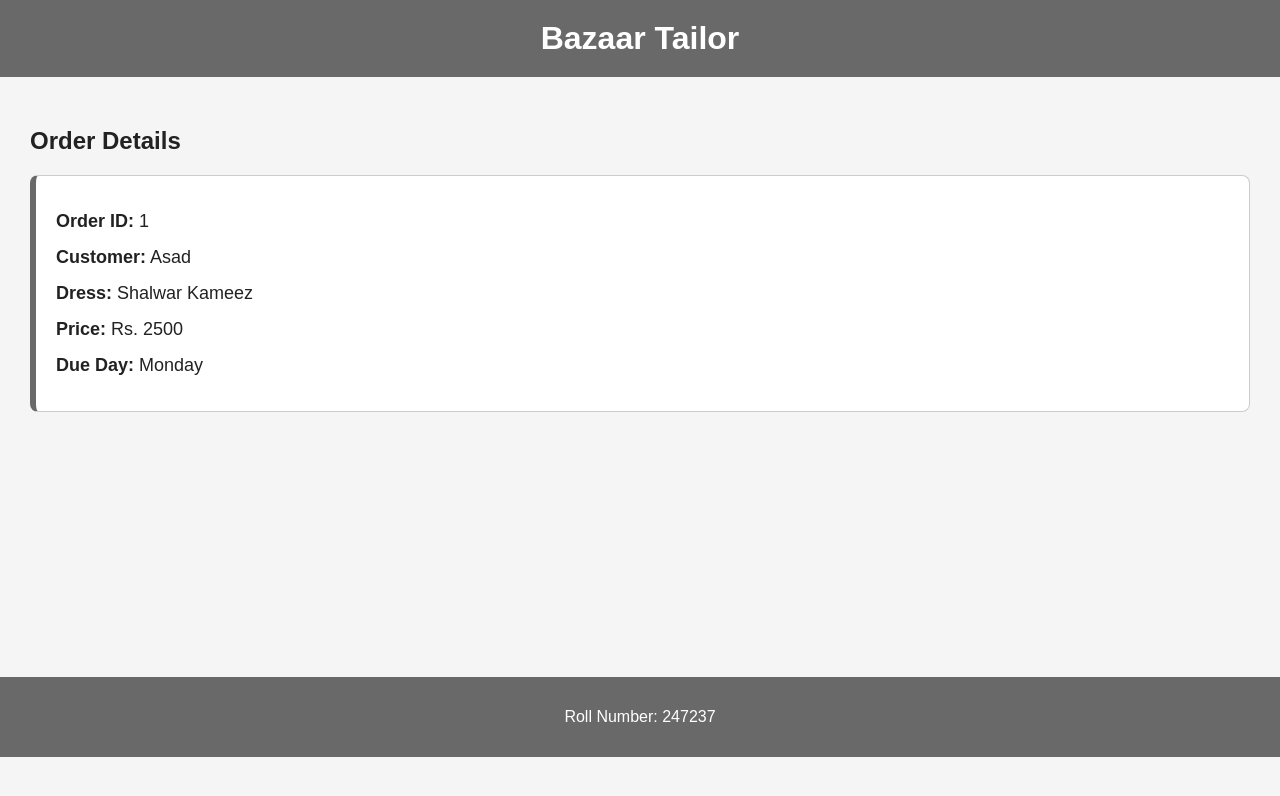
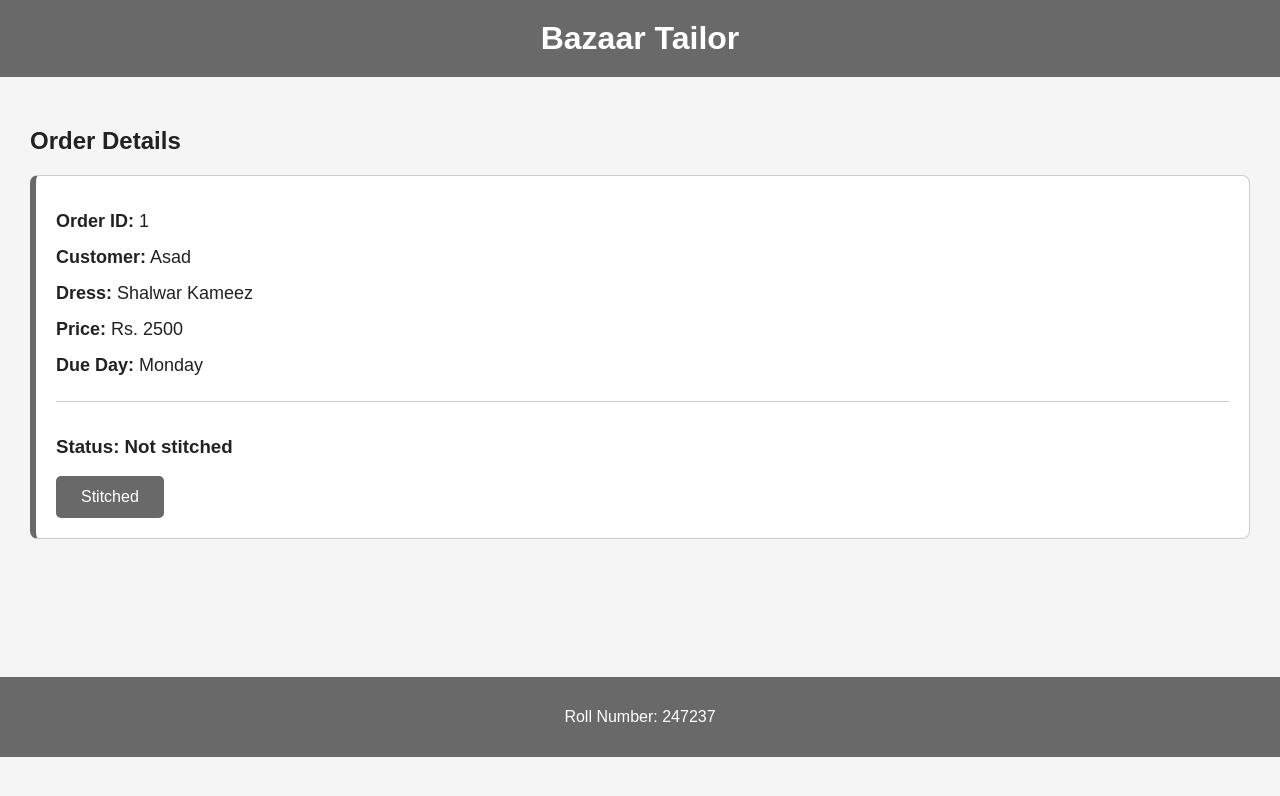
Before and after one commit to SufyanAmjad804/f24a-247237-lab10, a Next.js app: page /orders/1 in a window 1280 px wide. Shown: the top 796 px of the page. Built offline with nearby package versions, Linux system fonts and the light colour scheme.

Commit message:
1 The tailor — The Stitched button

```diff
--- /dev/null
+++ b/app/StitchedButton.js
@@ -0,0 +1,25 @@
+
+"use client";
+
+import { useState } from "react";
+
+export default function StitchedButton() {
+  const [stitched, setStitched] = useState(false);
+
+  console.log("Stitched button rendered");
+
+  return (
+    <div className="stitchedSection">
+      <h3>
+        Status: {stitched ? "Stitched" : "Not stitched"}
+      </h3>
+
+      <button
+        className="stitchedButton"
+        onClick={() => setStitched(true)}
+      >
+        Stitched
+      </button>
+    </div>
+  );
+}
--- a/app/globals.css
+++ b/app/globals.css
@@ -79,3 +79,23 @@ a {
 a:hover {
   text-decoration: underline;
 }
+
+.stitchedSection {
+  margin-top: 25px;
+  padding-top: 15px;
+  border-top: 1px solid #ccc;
+}
+
+.stitchedButton {
+  background-color: dimgray;
+  color: white;
+  border: none;
+  padding: 12px 25px;
+  border-radius: 5px;
+  font-size: 16px;
+  cursor: pointer;
+}
+
+.stitchedButton:hover {
+  background-color: #444;
+}
--- a/app/orders/[id]/page.js
+++ b/app/orders/[id]/page.js
@@ -1,11 +1,10 @@
 
 import { notFound } from "next/navigation";
-import orders from "../../orders.js";
+import orders from "../../orders";
+import StitchedButton from "../../StitchedButton";
 
 export default async function OrderDetails({ params }) {
   const { id } = await params;
-
-  console.log("Order page for", id);
 
   const order = orders.find(
     (item) => item.id === Number(id)
@@ -15,20 +14,34 @@ export default async function OrderDetails({ params }) {
     notFound();
   }
 
+  console.log("Order page for", id);
+
   return (
     <div>
       <h2>Order Details</h2>
 
       <div className="orderCard">
-        <p><strong>Order ID:</strong> {order.id}</p>
+        <p>
+          <strong>Order ID:</strong> {order.id}
+        </p>
 
-        <p><strong>Customer:</strong> {order.customer}</p>
+        <p>
+          <strong>Customer:</strong> {order.customer}
+        </p>
 
-        <p><strong>Dress:</strong> {order.dress}</p>
+        <p>
+          <strong>Dress:</strong> {order.dress}
+        </p>
 
-        <p><strong>Price:</strong> Rs. {order.price}</p>
+        <p>
+          <strong>Price:</strong> Rs. {order.price}
+        </p>
 
-        <p><strong>Due Day:</strong> {order.due}</p>
+        <p>
+          <strong>Due Day:</strong> {order.due}
+        </p>
+
+        <StitchedButton />
       </div>
     </div>
   );
```
